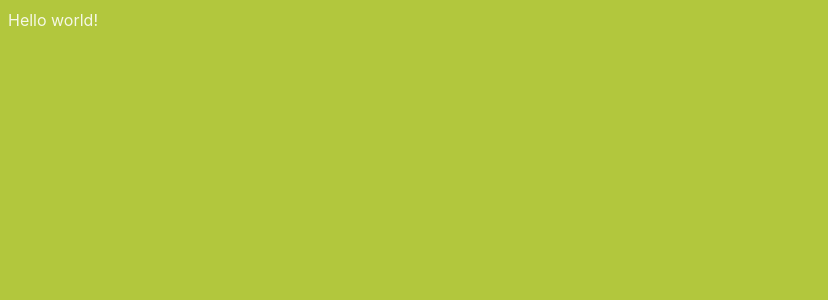
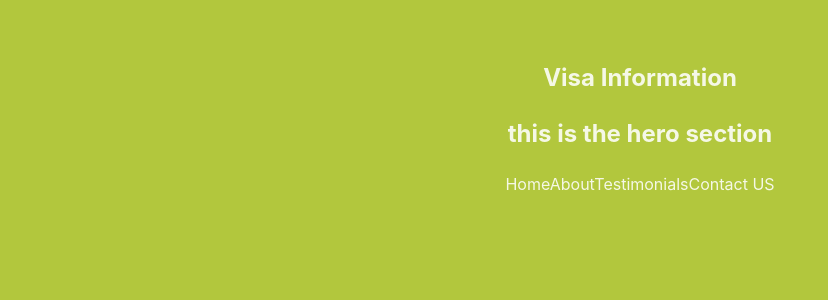
Before and after one commit to jjosegomez/visa-info-website, a React (Vite) app: page / in a window 1280 px wide. Shown: the top 300 px of the page, without its empty margins (0-828 px from the left). Built offline with nearby package versions, Linux system fonts and the light colour scheme.

Commit message:
structure created

```diff
--- a/src/App.jsx
+++ b/src/App.jsx
@@ -1,17 +1,19 @@
 import { useState } from 'react'
 import Navbar from './components/Navbar/Navbar'
-
+import Hero from './components/Hero/Hero'
 import Footer from './components/Footer/Footer'
 import './App.css'
 
 function App() {
 
   return (
-    <div className="app">
-      <Navbar/>
+    <>
+    <Navbar/>
+    <div>
       <Hero/>
       <Footer/>
     </div>
+    </>
   )
 }
 
--- a/src/components/Hero/Hero.jsx
+++ b/src/components/Hero/Hero.jsx
@@ -1,11 +1,11 @@
 import { useState } from "react";
 
-function Navbar(){
+function Hero(){
     return(
-        <div className="navbar">
-            <h2>Visa Information</h2>
+        <div className="hero">
+            <h2>this is the hero section</h2>
         </div>
     )
 }
 
-export default Navbar;
+export default Hero;
--- a/src/main.jsx
+++ b/src/main.jsx
@@ -6,10 +6,12 @@ import {
 } from "react-router-dom";
 import "./index.css";
 
+import App from "./App"
+
 const router = createBrowserRouter([
   {
     path: "/",
-    element: <div>Hello world!</div>,
+    element: <App/>,
   },
 ]);
 
```
